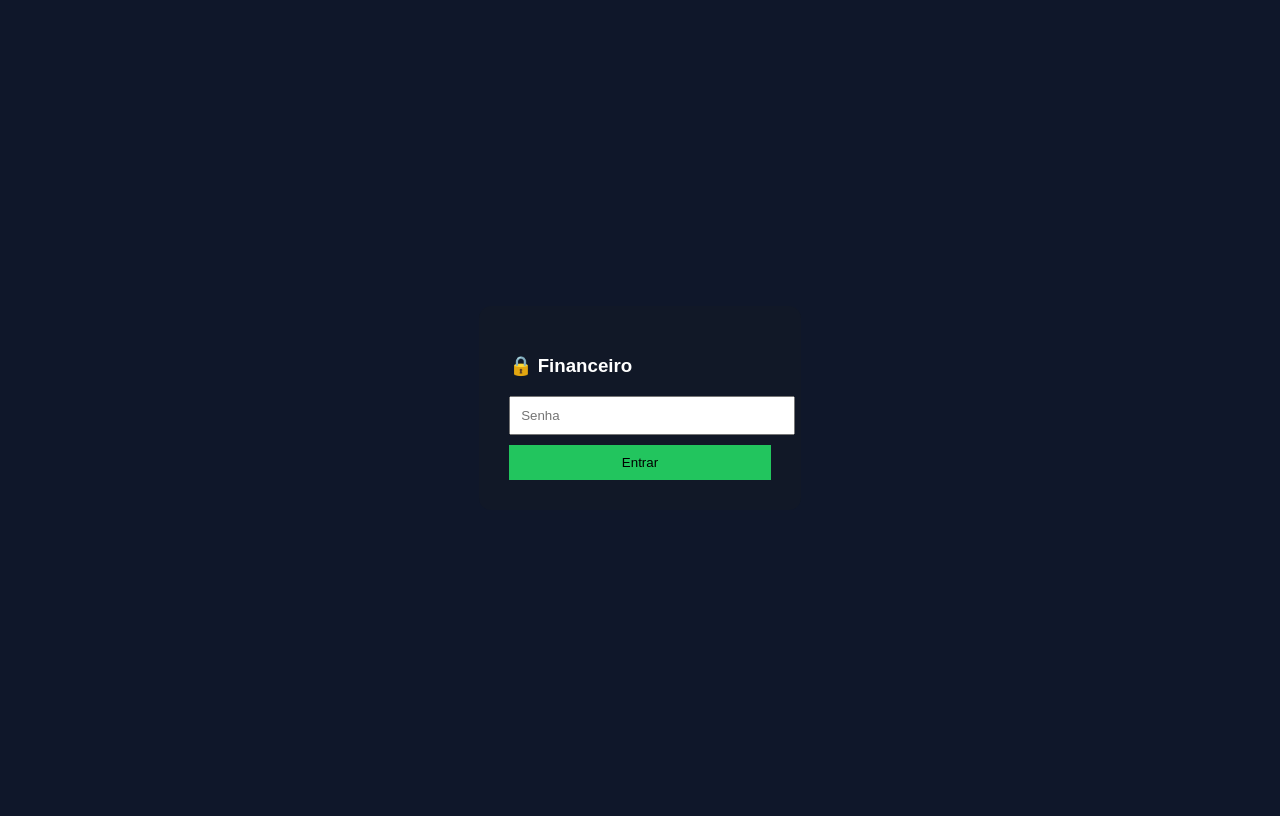
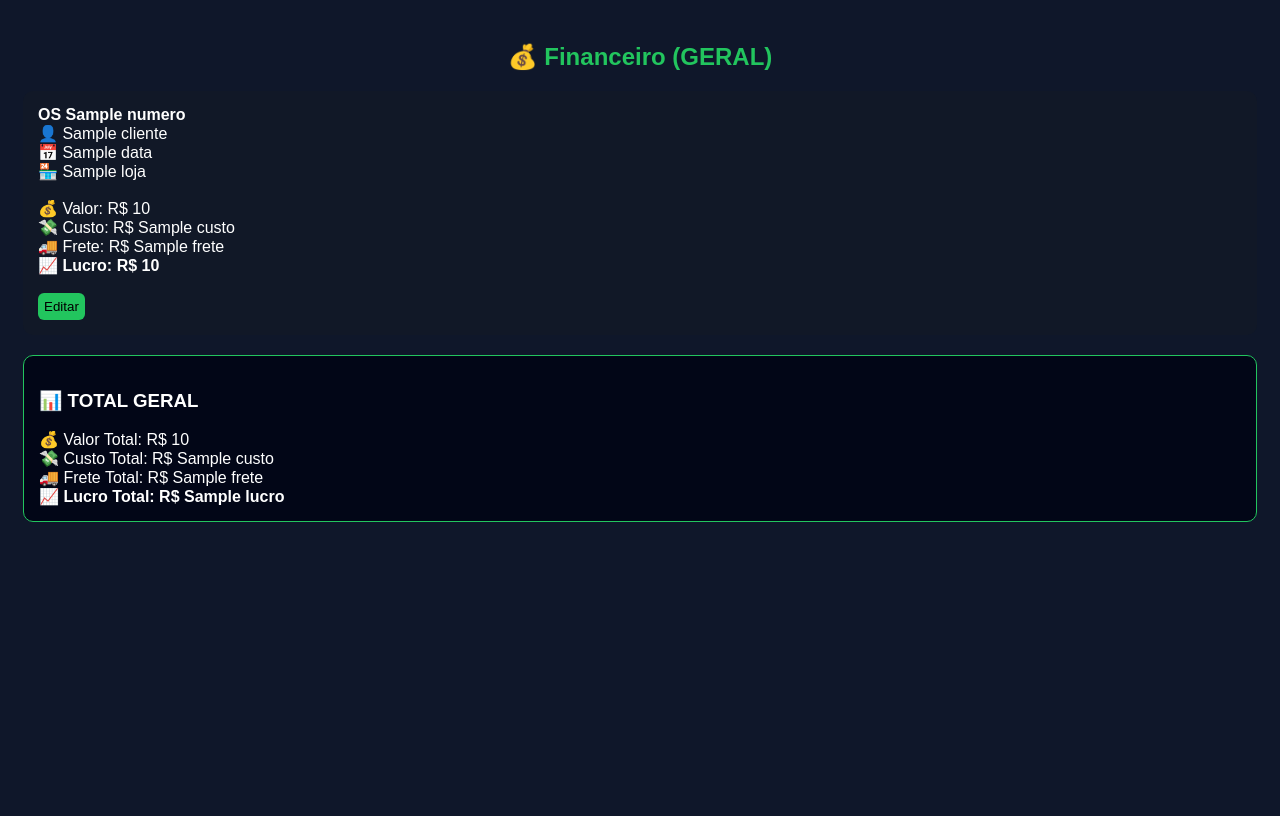
Before and after one commit to LACellcelulares/lacellsistema, a Flask app: template templates/financeiro_login.html in a window 1280 px wide. After the commit the page ends 522 px from the top, so only its background shows below. Run offline with Flask 3, Linux system fonts and the light colour scheme; the template is opened without the code that fills it: most values are stand-ins (such as "Sample title", 1, 10 or a date in 2020).

Commit message:
Update financeiro_login.html

```diff
--- a/templates/financeiro_login.html
+++ b/templates/financeiro_login.html
@@ -1,49 +1,77 @@
 <!DOCTYPE html>
 <html lang="pt-br">
+
 <head>
 <meta charset="UTF-8">
-<title>Financeiro</title>
-<meta name="viewport" content="width=device-width, initial-scale=1">
 
 <style>
 body{
     background:#0f172a;
     color:white;
     font-family:Arial;
-    display:flex;
-    justify-content:center;
-    align-items:center;
-    height:100vh;
+    padding:15px;
 }
-.box{
+
+h2{
+    text-align:center;
+    color:#22c55e;
+}
+
+.card{
     background:#111827;
-    padding:30px;
-    border-radius:12px;
+    padding:15px;
+    margin-bottom:10px;
+    border-radius:10px;
 }
-input{
-    width:100%;
-    padding:10px;
-    margin-bottom:10px;
+
+.total{
+    background:#020617;
+    padding:15px;
+    border-radius:10px;
+    margin-top:20px;
+    border:1px solid #22c55e;
 }
+
 button{
-    width:100%;
-    padding:10px;
     background:#22c55e;
     border:none;
+    padding:6px;
+    border-radius:6px;
+    cursor:pointer;
 }
 </style>
 </head>
 
 <body>
 
-<div class="box">
-<h3>🔒 Financeiro</h3>
+<h2>💰 Financeiro (GERAL)</h2>
 
-<form method="post">
-<input type="password" name="senha" placeholder="Senha">
-<button>Entrar</button>
-</form>
+{% for os in lista %}
+<div class="card">
+<b>OS {{ os.numero }}</b><br>
 
+👤 {{ os.cliente }}<br>
+📅 {{ os.data }}<br>
+🏪 {{ os.loja }}<br><br>
+
+💰 Valor: R$ {{ os.valor or 0 }}<br>
+💸 Custo: R$ {{ os.custo or 0 }}<br>
+🚚 Frete: R$ {{ os.frete or 0 }}<br>
+
+<b>📈 Lucro: R$ {{ (os.valor or 0) - (os.custo or 0) - (os.frete or 0) }}</b><br><br>
+
+<a href="/editar/{{ os.numero }}"><button>Editar</button></a>
+</div>
+{% endfor %}
+
+<div class="total">
+<h3>📊 TOTAL GERAL</h3>
+
+💰 Valor Total: R$ {{ total }}<br>
+💸 Custo Total: R$ {{ custo }}<br>
+🚚 Frete Total: R$ {{ frete }}<br>
+
+<b>📈 Lucro Total: R$ {{ lucro }}</b>
 </div>
 
 </body>
```
